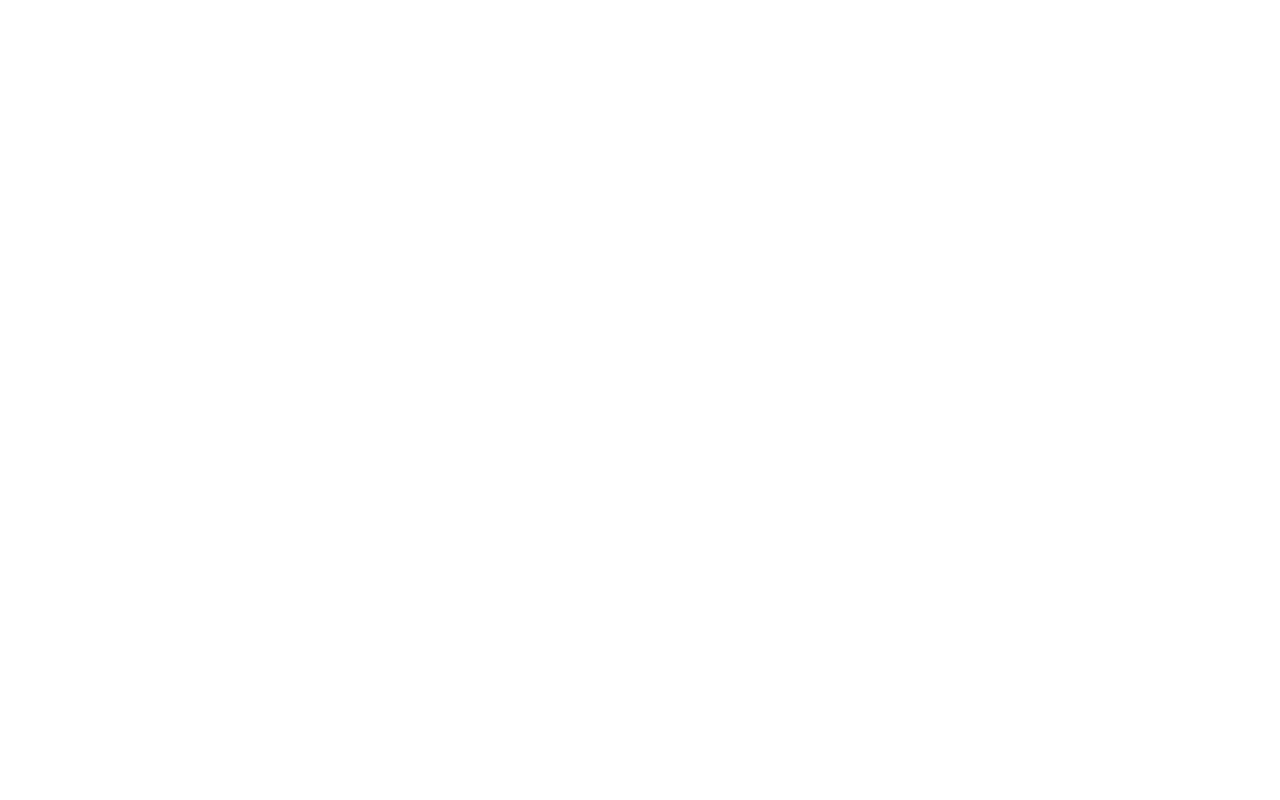
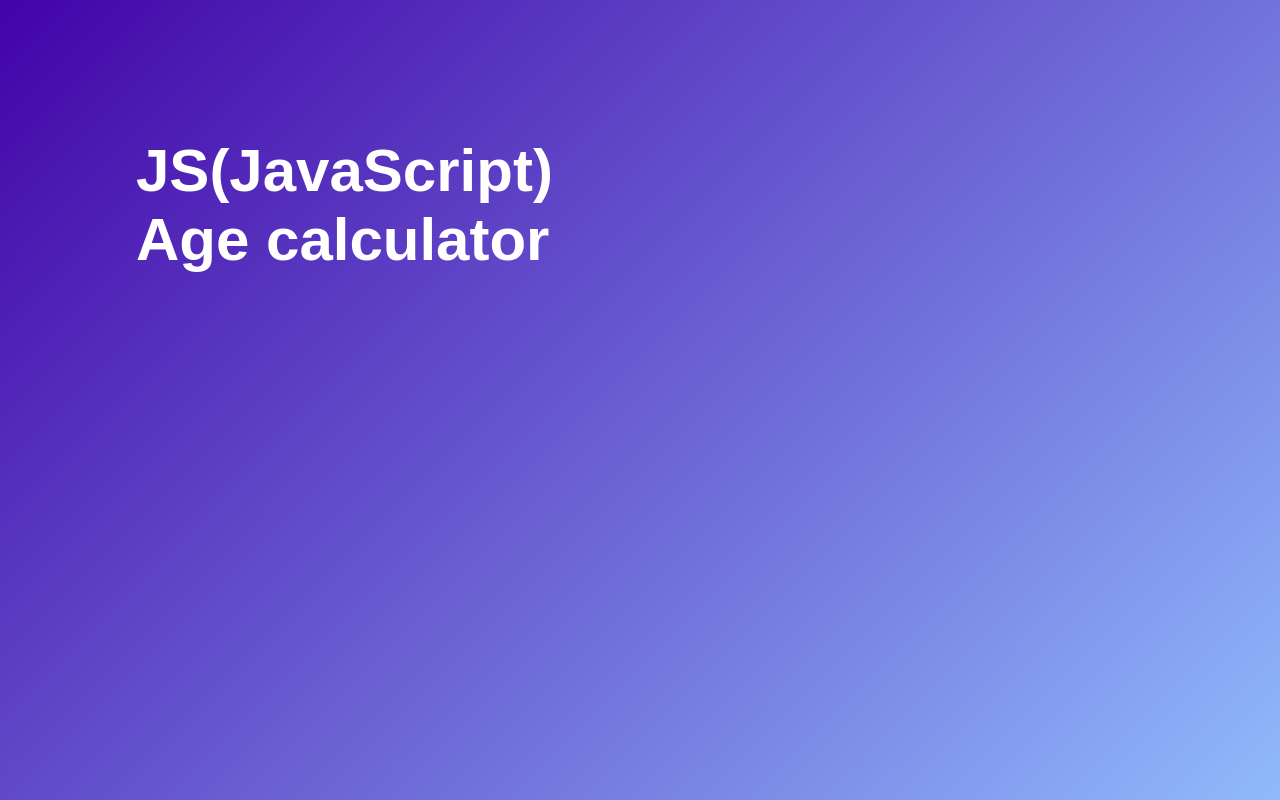
Before and after one commit to MenukaSankalpa/Project-28, a plain HTML site: page index.html in a window 1280 px wide. Drawn offline with Linux system fonts and the light colour scheme.

Commit message:
update container and calculator in css

```diff
--- a/index.html
+++ b/index.html
@@ -3,9 +3,15 @@
 <head>
     <meta charset="UTF-8">
     <meta name="viewport" content="width=device-width, initial-scale=1.0">
+    <link rel="stylesheet" href="style.css">
     <title>Age Calculator</title>
 </head>
 <body>
+    <div class="container">
+        <div class="calculator">
+            <h1>JS(JavaScript)  <br><span>Age calculator</span></h1>
+        </div>
+    </div>
 
 </body>
 </html>
--- a/style.css
+++ b/style.css
@@ -4,3 +4,19 @@
     font-family: 'Poppins', sans-serif;
     box-sizing: border-box;
 }
+.container{
+    width: 100%;
+    min-height: 100vh;
+    background: linear-gradient(135deg, #4203a8, #90bafc);
+    color: #fff;
+    padding: 10px;
+}
+.calculator{
+    width: 100%;
+    max-width: 600px;
+    margin-left: 10%;
+    margin-top: 10%;
+}
+.calculator h1{
+    font-size: 60px;
+}
```
